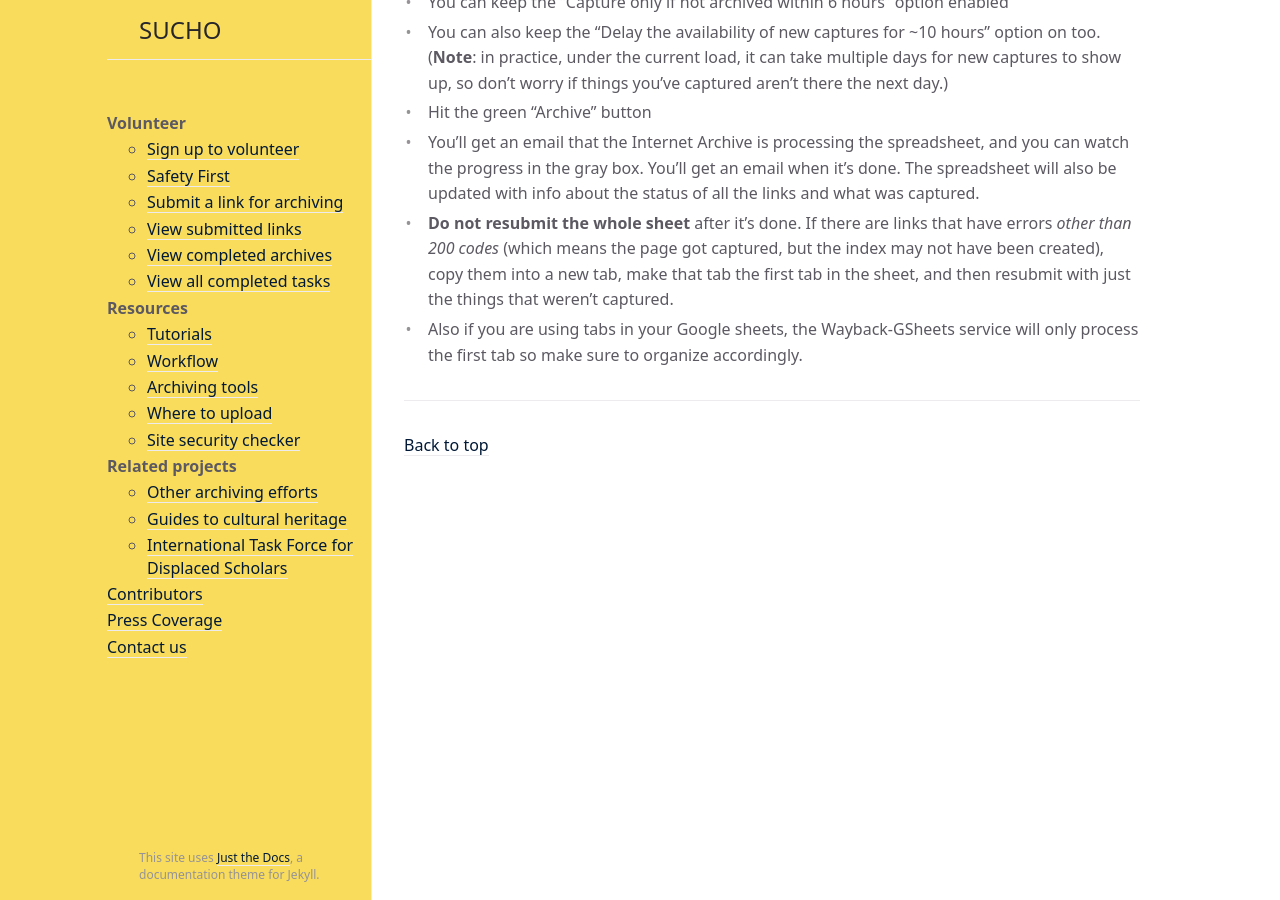
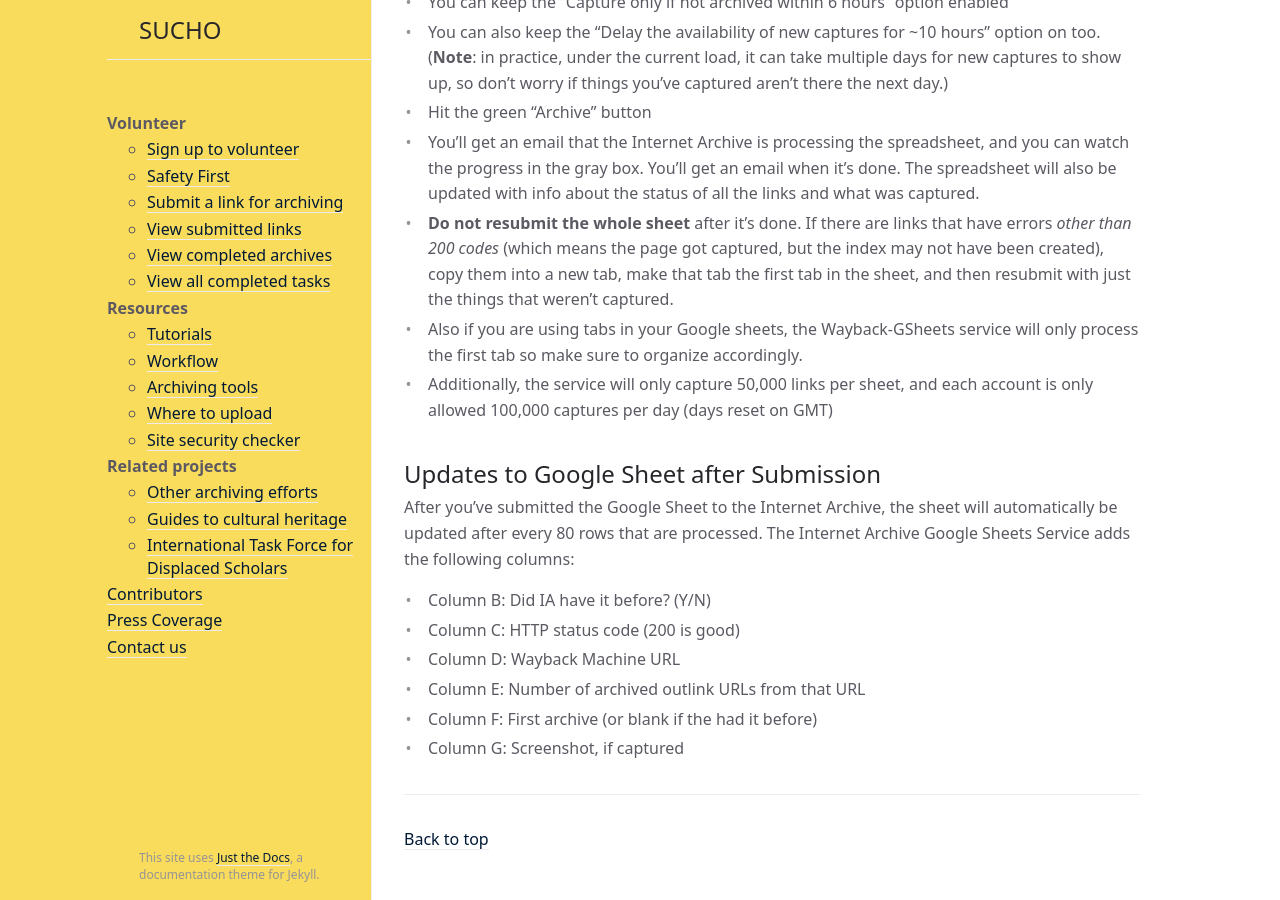
Before and after one commit to sucho-archiving/sucho-archiving.github.io, a Jekyll site: the page built from ia-gsheets.md, in a window 1280 px wide and 900 px high, scrolled down 1555 px. Built offline with Jekyll 4.4.1, drawn with Linux system fonts in a browser that asks for light colours.

Commit message:
Update ia-gsheets.md

```diff
--- a/ia-gsheets.md
+++ b/ia-gsheets.md
@@ -38,3 +38,15 @@ Some of the other individual task tutorials for SUCHO involve building spreadshe
 - You'll get an email that the Internet Archive is processing the spreadsheet, and you can watch the progress in the gray box. You'll get an email when it's done. The spreadsheet will also be updated with info about the status of all the links and what was captured.
 - **Do not resubmit the whole sheet** after it's done. If there are links that have errors *other than 200 codes* (which means the page got captured, but the index may not have been created), copy them into a new tab, make that tab the first tab in the sheet, and then resubmit with just the things that weren't captured.
 - Also if you are using tabs in your Google sheets, the Wayback-GSheets service will only process the first tab so make sure to organize accordingly.
+- Additionally, the service will only capture 50,000 links per sheet, and each account is only allowed 100,000 captures per day (days reset on GMT)
+
+## Updates to Google Sheet after Submission
+
+After you've submitted the Google Sheet to the Internet Archive, the sheet will automatically be updated after every 80 rows that are processed. The Internet Archive Google Sheets Service adds the following columns:
+
+- Column B: Did IA have it before? (Y/N)
+- Column C: HTTP status code (200 is good)
+- Column D: Wayback Machine URL
+- Column E: Number of archived outlink URLs from that URL
+- Column F: First archive (or blank if the had it before)
+- Column G: Screenshot, if captured
```
